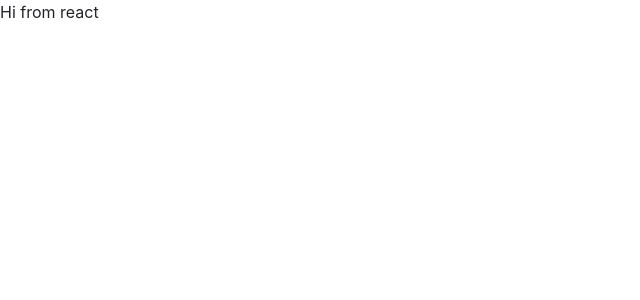
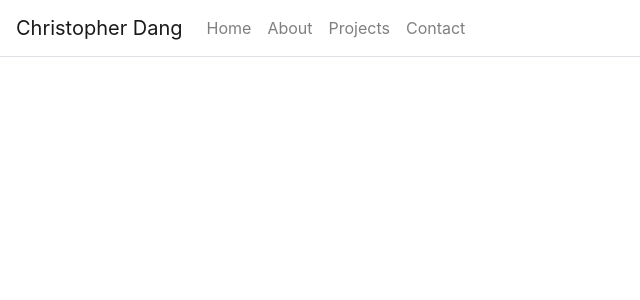
Before and after one commit to christopherdang/Portfolio, a React (Create React App) app in the folder portfolio-app/: page / in a window 1280 px wide. Shown: the top 300 px of the page, without its empty margins (0-640 px from the left). Built offline with nearby package versions, Linux system fonts and the light colour scheme.

Commit message:
Improved navbar

```diff
--- a/portfolio-app/src/App.js
+++ b/portfolio-app/src/App.js
@@ -1,6 +1,8 @@
 import React from 'react';
 import {BrowserRouter as Router, Route, Link } from 'react-router-dom';
 import Container from 'react-bootstrap/Container';
+import Navbar from 'react-bootstrap/Navbar';
+import Nav from 'react-bootstrap/Nav'
 import './App.css';
 
 class App extends React.Component {
@@ -43,7 +45,20 @@ class App extends React.Component {
     return (
       <Router>
         <Container className="p-0" fluid={true}>
-          <p>Hi from react</p>
+          <Navbar className="border-bottom" bg="transparent" expand="lg">
+            <Navbar.Brand>Christopher Dang</Navbar.Brand>
+
+            <Navbar.Toggle className="border-0" aria-controls="navbar-toggle" />
+            <Navbar.Collapse id="navbar-toggle">
+              <Nav>
+                <Link className="nav-link" to="/">Home</Link>
+                <Link className="nav-link" to="/about">About</Link>
+                <Link className="nav-link" to="/projects">Projects</Link>
+                <Link className="nav-link" to="/contact">Contact</Link>
+              </Nav>
+            </Navbar.Collapse>
+          </Navbar>
+
         </Container>
       </Router>
       );
```
Also changed, not shown: portfolio-app/src/Footer.js (added).
